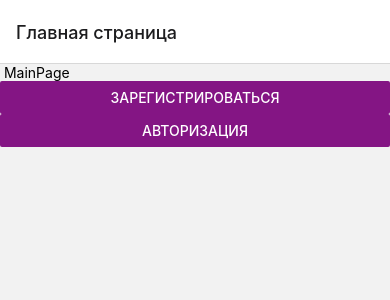
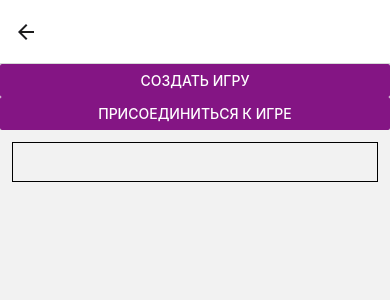
Before and after one commit to StanislavSedykh/V-drug, a React Native app in the folder client/: screen /CreateLobbyPage in a window 390 px wide. Shown: the top 300 px of the page. Built offline with nearby package versions, Linux system fonts and the light colour scheme.

Commit message:
2 pages ui done

```diff
--- a/client/components/Navigation.tsx
+++ b/client/components/Navigation.tsx
@@ -4,6 +4,8 @@ import { NavigationContainer } from '@react-navigation/native';
 import Registration from './pages/Registration';
 import MainPage from './pages/MainPage';
 import Autorization from './pages/Autorization';
+import CreateLobbyPage from './pages/CreateLobbyPage';
+import Lobby from './pages/Lobby';
 
 const Stack = createNativeStackNavigator();
 
@@ -26,6 +28,16 @@ export default function Navigation(): JSX.Element {
           component={Autorization}
           options={{ title: 'Авторизация' }}
         />
+        <Stack.Screen
+          name="CreateLobbyPage"
+          component={CreateLobbyPage}
+          options={{ title: '' }}
+        />
+        <Stack.Screen
+          name="Lobby"
+          component={Lobby}
+          options={{ title: '' }}
+        />
       </Stack.Navigator>
     </NavigationContainer>
   );
--- /dev/null
+++ b/client/components/pages/CreateLobbyPage.tsx
@@ -0,0 +1,33 @@
+import React from "react";
+import { Button, StyleSheet, TextInput, View } from "react-native";
+
+export default function CreateLobbyPage({ navigation }): JSX.Element {
+  return (
+    <View>
+      <Button
+        onPress={() => navigation.navigate("///")}
+        title="Создать игру"
+        color="#841584"
+        accessibilityLabel="Learn more about this purple button"
+      />
+
+      <Button
+        onPress={() => navigation.navigate("///")}
+        title="Присоединиться к игре"
+        color="#841584"
+        accessibilityLabel="Learn more about this purple button"
+      />
+
+      <TextInput style={styles.input} />
+    </View>
+  );
+}
+
+const styles = StyleSheet.create({
+  input: {
+    height: 40,
+    margin: 12,
+    borderWidth: 1,
+    padding: 10,
+  },
+});
--- /dev/null
+++ b/client/components/pages/Lobby.tsx
@@ -0,0 +1,26 @@
+import React from "react";
+import { Button, Text, View } from "react-native";
+
+export default function Lobby({ navigation }): JSX.Element {
+  return (
+    <View>
+      <Text>Vasya Pupkin</Text>
+      <Text>Tapac</Text>
+      <Text>Lyubitel Sobak</Text>
+      <Text>Beb</Text>
+      <Text>Bob</Text>
+      <Button
+        onPress={() => navigation.navigate("///")}
+        title="Начать игру"
+        color="#841584"
+        accessibilityLabel="Learn more about this purple button"
+      />
+      <Button
+        onPress={() => navigation.navigate("///")}
+        title="Отменить"
+        color="#841584"
+        accessibilityLabel="Learn more about this purple button"
+      />
+    </View>
+  );
+}
```
